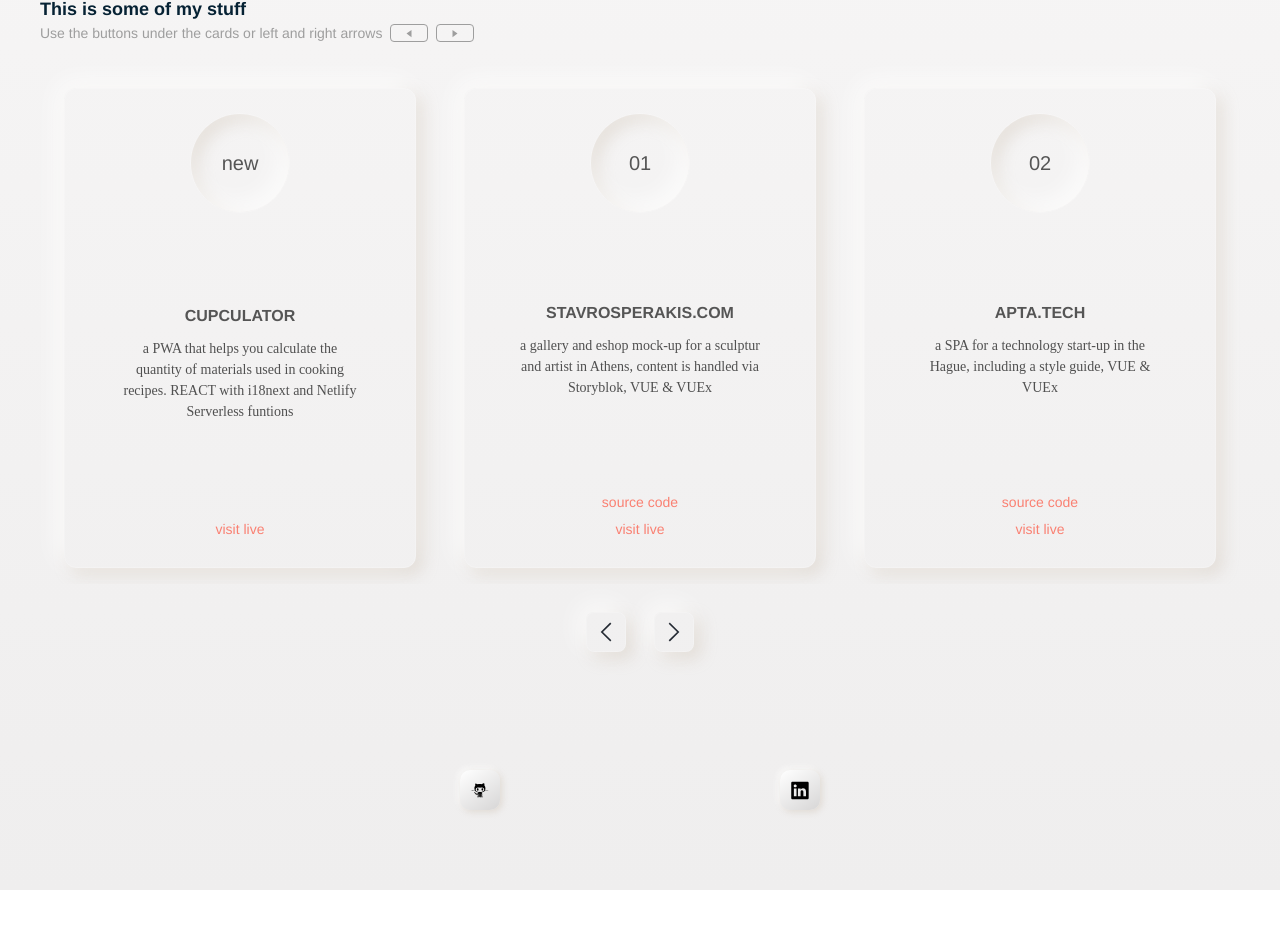
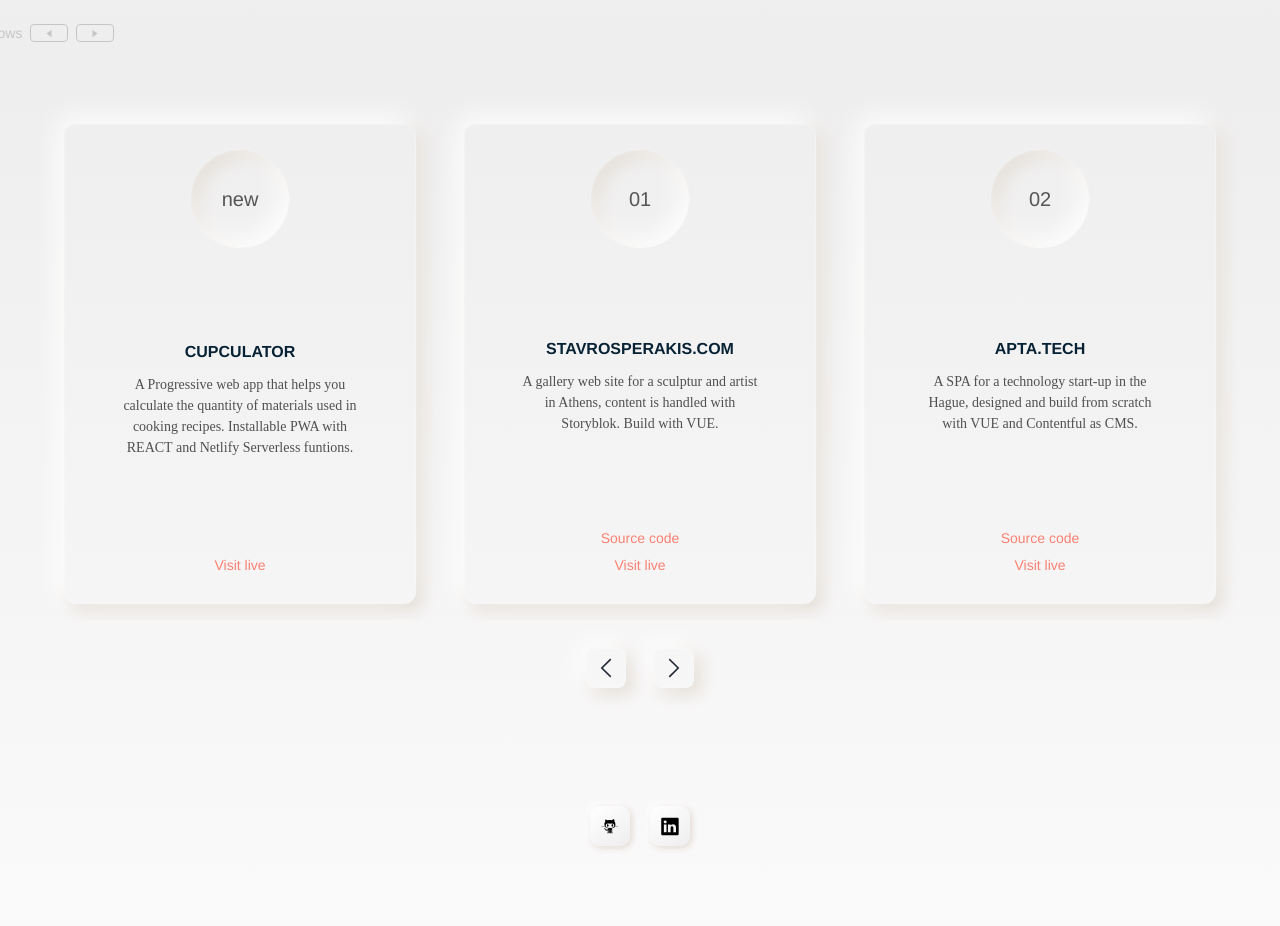
Before and after one commit to fontas-moraitis/fontas.me, a Vue app: page / in a window 1280 px wide. Shown: the part 800-1726 px from the top of the page. Before the commit the page ends 1690 px from the top, so only its background shows below. Built offline with nearby package versions, Linux system fonts and the light colour scheme.

Commit message:
feat: small UI and Text updates

```diff
--- a/src/App.vue
+++ b/src/App.vue
@@ -22,9 +22,9 @@ import Footer from './components/Footer.vue';
   -webkit-font-smoothing: antialiased;
   -moz-osx-font-smoothing: grayscale;
   color: #062234;
-  /* background: linear-gradient(180deg, #FBFAFA 0%, #EFEEEE 100%); */
   cursor:url(./assets/circle.svg), auto;
 }
+
 .content-wrapper {
   max-width: 1200px;
   margin: 0 auto;
--- a/src/components/Card.vue
+++ b/src/components/Card.vue
@@ -56,6 +56,7 @@ let props = defineProps({
     @include flex-column-center;
     &__title {
       font-weight: $bold-text;
+      color: $color-text-dark;
       margin-bottom: $size-small;
       text-transform: uppercase;
       white-space: nowrap;
@@ -82,11 +83,15 @@ let props = defineProps({
       font-size: $fine-text;
       border-radius: 4px;
       color: $color-highlight;
-      &:focus-visible, &:hover {
+      &:hover {
         @include shadow-in;
         cursor: url(../assets/circleEmpty.svg), auto;
         color: $color-text-grey-light;
         border: none;
+      }
+      &:focus-visible {
+        border: 2px solid black;
+        outline: none;
       }
       &__img {
         margin-left: $size-xxsmall;
@@ -95,7 +100,10 @@ let props = defineProps({
   }
 }
 
-@media (max-width: 600px) {
+@media only screen
+    and (device-width: 390px)
+    and (device-height: 844px)
+    and (-webkit-device-pixel-ratio: 3) {
   .card {
     @include shadow-out-mobile;
     display: flex;
--- a/src/components/Footer.vue
+++ b/src/components/Footer.vue
@@ -25,20 +25,22 @@
 @import '../styles/variables';
 @import '../styles/mixins';
     .footer__container {
-      width: 30%;
       height: 200px;
       margin: 0 auto;
       display: flex;
       align-items: center;
-      justify-content: space-between;
+      justify-content: center;
       &__link {
         @include flex-center-center;
         @include shadow-button;
         width: $box-element;
         height: $box-element;
         border-radius: 10px;
-        background: linear-gradient(145deg, #ffffff, #d7d6d6);
+        background: linear-gradient(145deg, #ffffff, #EFEEEE);
         padding: 2px 6px;
+        &:first-of-type {
+          margin-right: 20px;
+        }
         &__img {
           width: $icon-button-size;
           height: $icon-button-size;
@@ -59,10 +61,4 @@
         }
       }
     }
-
-  @media only screen and (max-width: $mobile-breaking-point) {
-      .footer__container {
-        max-width: $small-width;
-      }
-    }
 </style>
--- a/src/components/LandingPage.vue
+++ b/src/components/LandingPage.vue
@@ -1,7 +1,8 @@
 <script setup>
 import { onMounted, ref } from 'vue';
 import gsap, { Expo, Bounce } from 'gsap';
-import {ScrollTrigger} from 'gsap/ScrollTrigger';
+import { ScrollTrigger } from 'gsap/ScrollTrigger';
+
 gsap.registerPlugin(ScrollTrigger);
 
 /**
@@ -33,31 +34,24 @@ const getMousePosition = () => {
 }
 
 const animateBall = () => {
+  const HIDE_BALL_CLASS = 'landing-page__ball--hide';
   let distX = mouseX - ballX;
   let distY = mouseY - ballY;
 
   ballX = ballX + (distX * SPEED);
   ballY = ballY + (distY * SPEED);
 
-  // Check the ball's Y position to avoid getting below header
-  if (ball.value && ballY < borderY) {
-    ball.value.classList.remove('hide-ball');
-    ball.value.style.left = `${ballX + 12}px` // 12px to compensate for custom cursor size 24x24
-    ball.value.style.top = `${ballY + 12}px`
-    ball.value.style.opacity = `${(ballY / 1000).toPrecision(4)}`
-  }
+  let isBallNearXBorder = ball.value?.getBoundingClientRect().right + 200 >= window.innerWidth;
+  let isBallNearYBorder = ball.value && ballY > borderY;
+  let isBallOnCursor = Math.round(mouseX) === Math.round(ballX);
 
-  if (ball.value && ballY > borderY) {
-    ball.value.classList.add('hide-ball');
-  }
-
-  // hide ball to prevent horizontal scrolling
-  if (ball.value?.getBoundingClientRect().right + 200 >= window.innerWidth) {
-    ball.value.classList.add('hide-ball');
-  }
-
-  if (Math.round(mouseX) === Math.round(ballX)) {
-    ball.value.classList.add('hide-ball');
+  if (isBallNearXBorder || isBallNearYBorder || isBallOnCursor) {
+    ball.value.classList.add(HIDE_BALL_CLASS);
+  } else {
+    ball.value.classList.remove(HIDE_BALL_CLASS);
+    ball.value.style.left = `${ballX + 12}px`; // 12px to compensate for custom cursor size 24x24
+    ball.value.style.top = `${ballY + 12}px`;
+    ball.value.style.opacity = `${(ballY / 1000).toPrecision(4)}`;
   }
 
   requestAnimationFrame(animateBall);
@@ -159,9 +153,13 @@ onMounted(() => {
       top: 0;
       left: 0;
       transform: translate(-50%, -50%) scale(1);
-      background-color: #FA8072;
+      background-color: $color-highlight;
       mix-blend-mode: darken;
-      transition: transform 500ms ease;
+      transition: transform 800ms ease-in-out;
+      &--hide {
+        transform: translate(-50%, -50%) scale(0);
+        transition: transform 800ms ease-in-out;
+      }
     }
     &__heading,
     &__heading-mobile {
@@ -198,14 +196,17 @@ onMounted(() => {
       font-size: 14px;
     }
   }
-  .hide-ball {
-    transform: translate(-50%, -50%) scale(0);
-    transition: transform 300ms ease;
-  }
-@media screen and (max-width: $mobile-breaking-point) {
+
+@media only screen
+    and (device-width: 390px)
+    and (device-height: 844px)
+    and (-webkit-device-pixel-ratio: 3) {
     .landing-page {
-      height: calc(100vmax - 100px);
+      height: calc(100vh - 100px);
       padding: env(safe-area-inset-top) env(safe-area-inset-right) env(safe-area-inset-bottom) env(safe-area-inset-left);
+    &__ball {
+      display: none;
+    }
     &__heading {
       display: none;
     }
@@ -214,4 +215,20 @@ onMounted(() => {
     }
   }
 }
+
+@media screen and (device-width: 390px) and (orientation: landscape) {
+  .landing-page {
+    height: 100vh;
+    &__heading-mobile {
+      font-size: 180px;
+    }
+    &__about-me__heading,
+    &__about-me__text {
+      width: 50vw;
+    }
+    &__scroll-down {
+      display: none;
+    }
+  }
+}
 </style>
--- a/src/components/ProjectGallery.vue
+++ b/src/components/ProjectGallery.vue
@@ -1,11 +1,15 @@
 <script setup>
 import { ref, reactive, onMounted, onBeforeUnmount } from 'vue';
+import gsap from 'gsap';
+import { ScrollTrigger } from 'gsap/ScrollTrigger';
 import projects from '../data/projects'
 import Card from './Card.vue';
 
+gsap.registerPlugin(ScrollTrigger);
+
 /**
- * @description
- * Generates cards from projects and dynamically calculates cardWidth based on screen size
+* @description
+* Generates cards from projects and dynamically calculates cardWidth based on screen size
 * @property {Number} VISIBLE_CARD_NUMBER -- determines the number of cards displayed in view
 * @property {Array} projects -- array of objects to populate card structure:
 * @example
@@ -20,18 +24,26 @@ import Card from './Card.vue';
 
 const VISIBLE_CARD_NUMBER = 3
 const state = reactive({ cardWidt: 0, calcMargin: 0 });
+const cardholder = ref(null);
+const galleryIntro = ref(null);
 
 let cardHolderWidth = 0;
-let isDown = false;
-let startX = null;
-let scrollLeft = null;
-let cardholder = ref(null);
 
 
 onMounted(() => {
   resizeHandler();
   window.addEventListener('resize', resizeHandler);
   document.addEventListener('keydown', event => keyboardNav(event));
+
+  gsap.from(galleryIntro.value, 1, {
+    x: '-30%',
+    opacity: 0.5,
+    scrollTrigger: {
+      trigger: galleryIntro.value,
+      start: 'top bottom',
+      scrub: true,
+    }
+  });
 });
 
 onBeforeUnmount(() => {
@@ -64,7 +76,7 @@ const keyboardNav = (e) => {
 
 <template>
   <main class="gallery">
-    <div class="gallery__intro">
+    <div ref="galleryIntro" class="gallery__intro">
       <span>{{ $t('galleryTitle') }}</span>
       <div class="nav-guide">
         <span>{{ $t('gallerySubtitle')}}</span>
@@ -127,9 +139,8 @@ const keyboardNav = (e) => {
 @import '../styles/mixins';
 
 .gallery {
-    padding: env(safe-area-inset-top) env(safe-area-inset-right) env(safe-area-inset-bottom) env(safe-area-inset-left);
     &__intro {
-      margin-bottom: $size-medium;
+      margin-bottom: $size-xlarge;
       font-size: $standar-text;
       font-weight: $xbold-text;
       .nav-guide {
@@ -202,9 +213,13 @@ const keyboardNav = (e) => {
     }
   }
 
-  @media only screen and (max-width: $mobile-breaking-point) {
+@media only screen
+    and (device-width: 390px)
+    and (device-height: 844px)
+    and (-webkit-device-pixel-ratio: 3) {
     .gallery {
       margin-top: $size-medium;
+      padding: env(safe-area-inset-top) env(safe-area-inset-right) env(safe-area-inset-bottom) env(safe-area-inset-left);
       &__cardholder {
         overflow-x: scroll;
         height: $gallery-height-mobile;
@@ -212,7 +227,6 @@ const keyboardNav = (e) => {
       &__intro {
         margin: 0 0 $size-small 0;
         padding: $size-small;
-        font-weight: $regular-text;
         .nav-guide--mobile {
         display: block;
         font-size: $size-xsmall;
--- a/src/data/projects.js
+++ b/src/data/projects.js
@@ -1,27 +1,27 @@
 export default [
   {
     name: 'cupculator',
-    description: `a PWA that helps you calculate the quantity of materials used in cooking recipes. REACT with i18next and Netlify Serverless funtions`,
+    description: `A Progressive web app that helps you calculate the quantity of materials used in cooking recipes. Installable PWA with REACT and Netlify Serverless funtions.`,
     live: '//www.cupculator.com',
     logo: 'new'
   },
   {
     name: 'stavrosperakis.com',
-    description: `a gallery and eshop mock-up for a sculptur and artist in Athens, content is handled via Storyblok, VUE & VUEx`,
+    description: `A gallery web site for a sculptur and artist in Athens, content is handled with Storyblok. Build with VUE.`,
     github: 'https://github.com/fontas-moraitis/Gallery-eshop',
     live: '//www.stavrosperakis.com',
     logo: '01'
   },
   {
     name: 'apta.tech',
-    description: `a SPA for a technology start-up in the Hague, including a style guide, VUE & VUEx`,
+    description: `A SPA for a technology start-up in the Hague, designed and build from scratch with VUE and Contentful as CMS.`,
     github: 'https://github.com/fontas-moraitis/apta',
     live: '//www.apta.tech',
     logo: '02'
   },
   {
     name: 'fontas.me',
-    description: `link to the github repo of this page re-build with VUE 3 (setup script) and Vite`,
+    description: `Link to the github repository of the current page build with VUE 3 (setup script) and Vite. Deployed with Netlify.`,
     github: 'https://github.com/fontas-moraitis/fontas',
     logo: '03'
   }
--- a/src/locales/en.json
+++ b/src/locales/en.json
@@ -2,11 +2,12 @@
   "hello": "Hello.",
   "hi": "hi.",
   "aboutMeHeading": "About me",
-  "aboutMeText": "I am a developer based in Amsterdam with a passion for building stuff for the web. I have a strong background in design which combined with my passion for solving real-life problems with code allows me to take on new challenges confidently. When offline, I enjoy long walks with (and without) my camera, reading and drawing.",
+  "aboutMeText": "I am a software engineer based in Amsterdam with a passion for building stuff for the web. I have a strong background in design which helps me create simple and intuitive solutions. I enjoy everything related to frontend development and always strive to write clean code that solves a problem in the simplest way possible.",
   "scrollDown": "Scroll down for a quick look at some of my projects",
   "galleryTitle": "This is some of my stuff",
   "gallerySubtitle": "Use the buttons under the cards or left and right arrows",
-  "gallerySubtitleMobile": "Scroll left or right",
-  "sourceCode": "source code",
-  "visitLive": "visit live"
+  "gallerySubtitleMobile": "Swipe left/right",
+  "sourceCode": "Source code",
+  "visitLive": "Visit live",
+  "footerHeading": "Thanks for reading!"
 }
--- a/src/styles/_reset.css
+++ b/src/styles/_reset.css
@@ -31,7 +31,7 @@ footer, header, hgroup, menu, nav, section {
 }
 body {
 	line-height: 1;
-	background: linear-gradient(180deg, #FBFAFA 0%, #EFEEEE 100%);
+	background: linear-gradient(180deg, #FBFAFA, #EFEEEE,  #FBFAFA);
 }
 ol, ul {
 	list-style: none;
@@ -75,7 +75,7 @@ body::-webkit-scrollbar {
 body::-webkit-scrollbar-thumb {
 	height: 2px;
 	width: 10px;
-	background-color: black;
+	background-color: #062234;
 	border-radius: 10px;
 	border: none;
 }
--- a/src/styles/_variables.scss
+++ b/src/styles/_variables.scss
@@ -3,8 +3,8 @@ $color-text-dark: #062234;
 $color-text-grey: #555555;
 $color-text-grey-light: #505050;
 $color-cream-white: #EFEEEE;
-$color-shadow-dark: rgba(217, 210, 200, 0.75);
-$color-shadow-light: rgba(255, 255, 255, 0.83);
+$color-shadow-dark: rgba(217, 210, 200, 0.80);
+$color-shadow-light: rgba(255, 255, 255, 1);
 $color-border-highlight: rgba(255, 255, 255, 0.2);
 $color-highlight: #FA8072;
 $color-highlight-transparent: rgba(250, 128, 114, 0.5);
```
